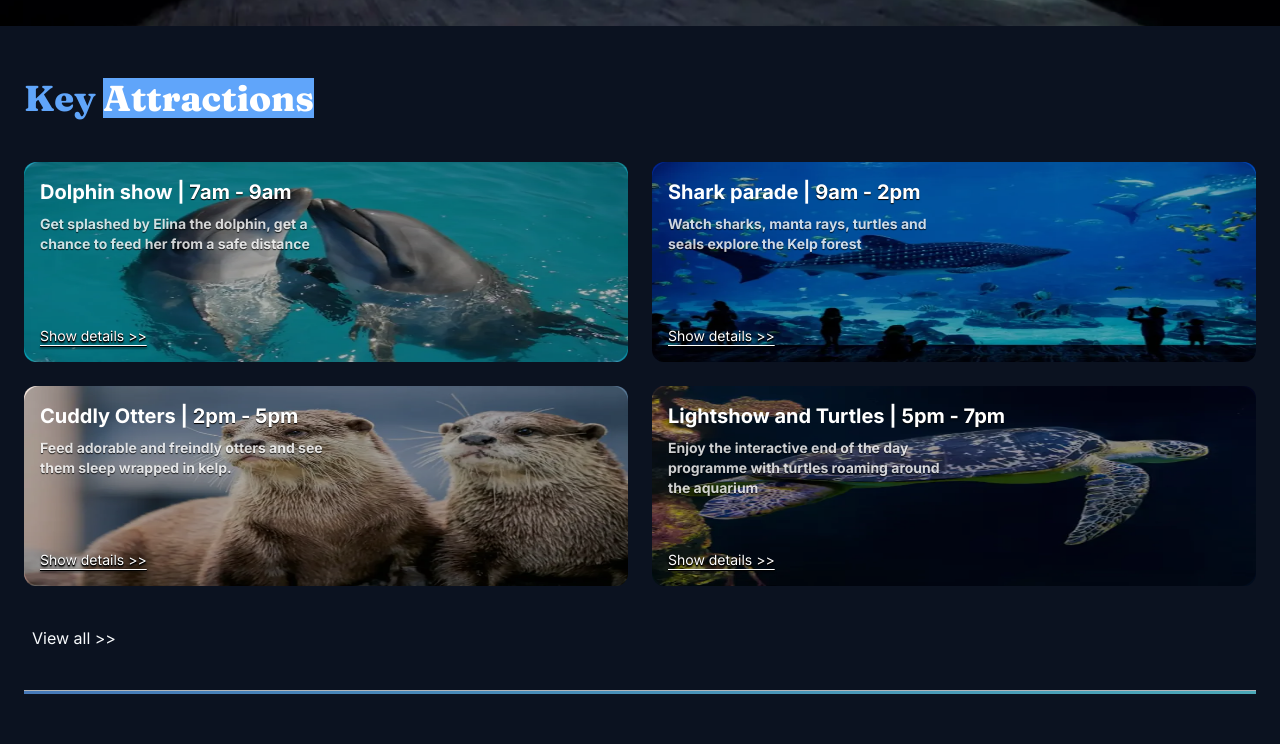
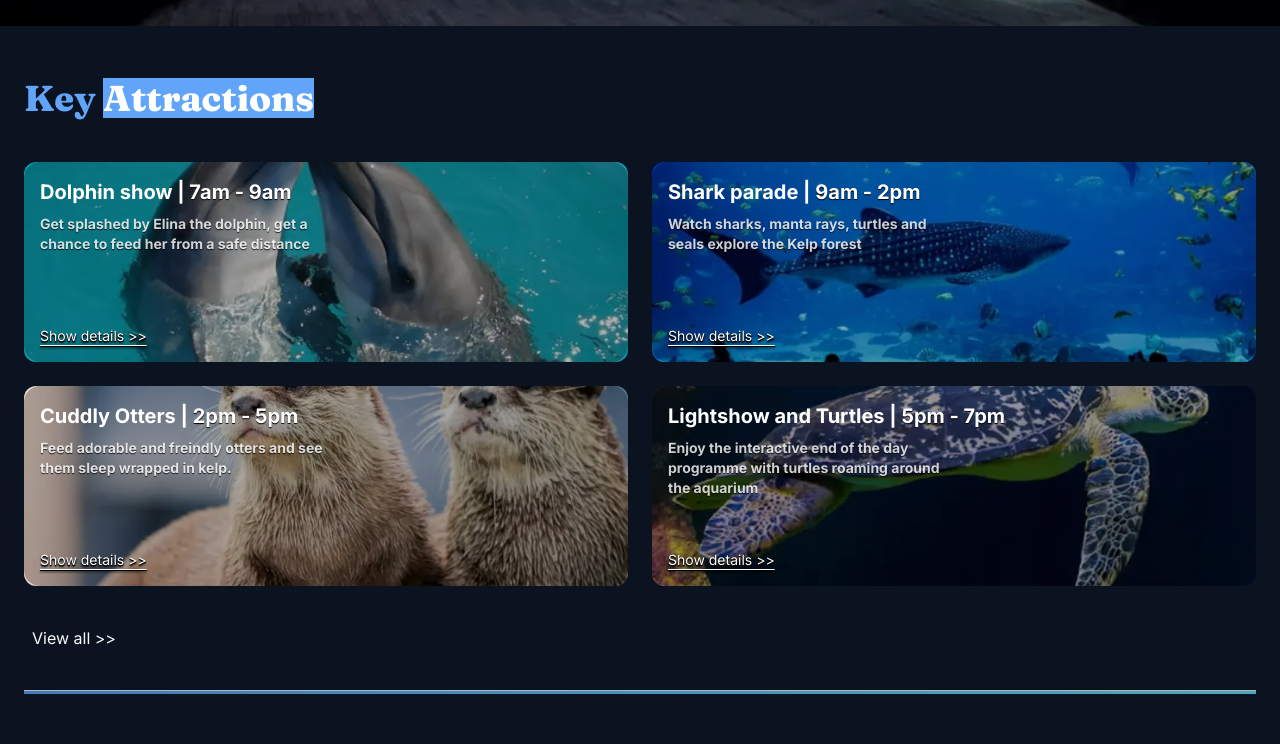
Before and after one commit to Bijay-Codes/Aquarium-site, a React (Vite) app: page / in a window 1280 px wide. Shown: the part 694-1438 px from the top of the page. Built offline with nearby package versions, Linux system fonts and the light colour scheme.

Commit message:
fix : changed the object fill property for fixing the images being streched

```diff
--- a/src/components/attractions.jsx
+++ b/src/components/attractions.jsx
@@ -70,7 +70,7 @@ function Images({ show }) {
                 alt={show.title}
                 loading="lazy"
                 width='100%'
-                className='rounded-xl h-full' />
+                className='rounded-xl object-cover h-full' />
         </figure>
     )
 }
```
